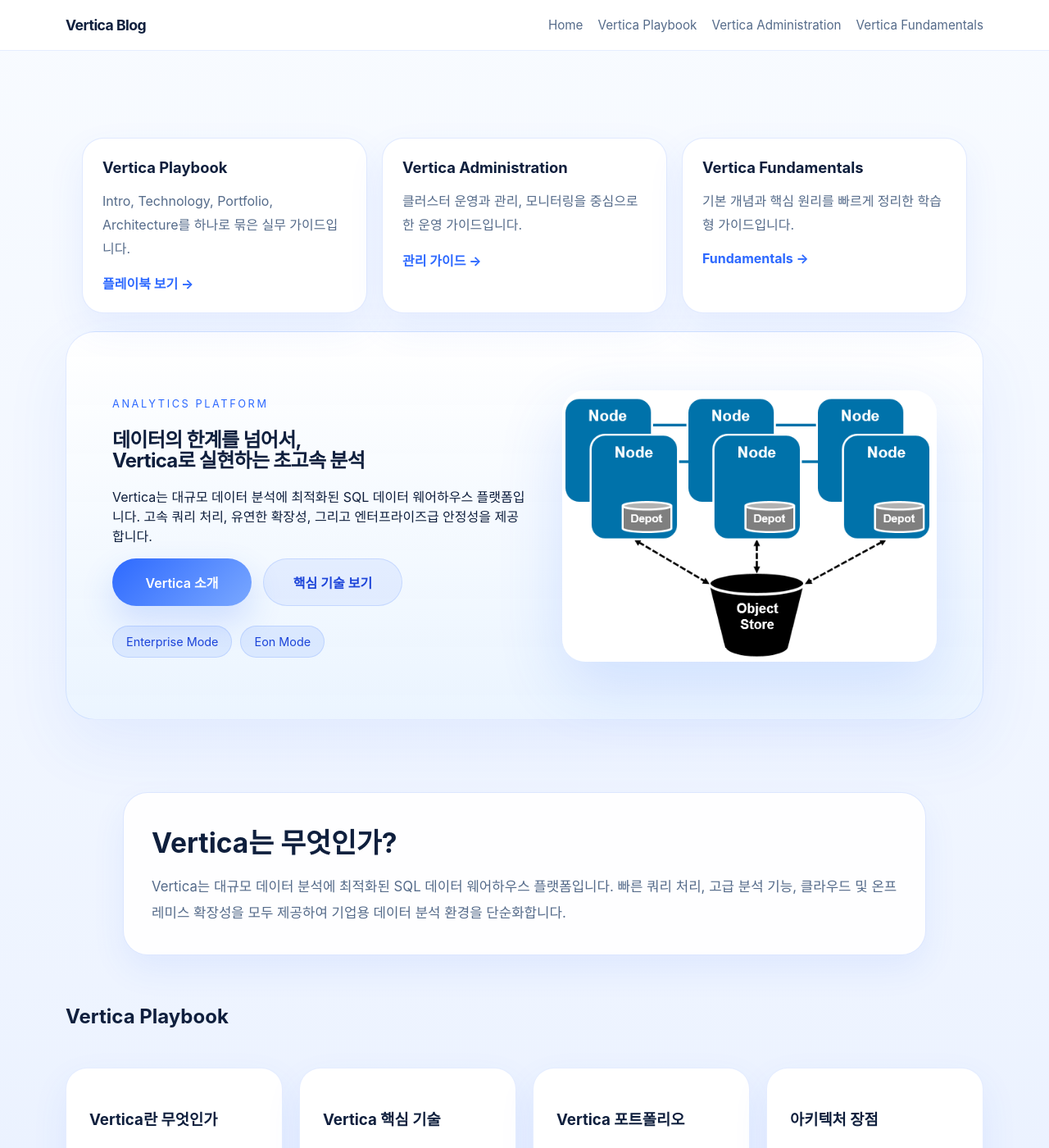
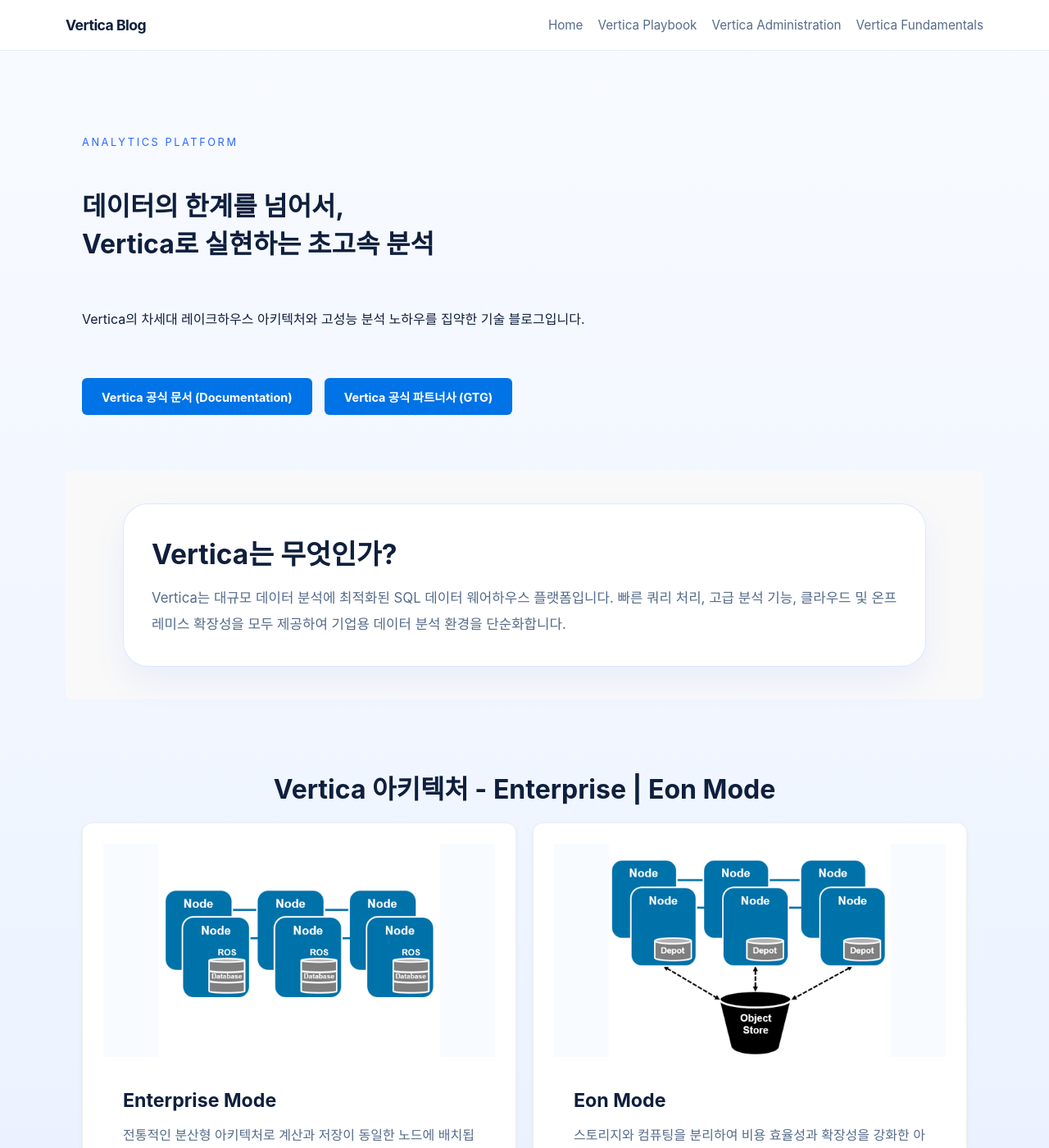
Before and after one commit to JIN0326/vertica_blog, a Jekyll site: the page built from index.md, in a window 1280 px wide and 1400 px high. Shown: the whole window at 82% size. Built offline with Jekyll 4.4.1, drawn with Linux system fonts in a browser that asks for light colours; some of the changed text lies outside the part shown.

Commit message:
Update blog content and styling

```diff
--- a/index.md
+++ b/index.md
@@ -3,51 +3,52 @@
 layout: default
 ---
 
-<section class="top-links-section">
-  <div class="top-links">
-    <article class="top-link-card">
-      <h3>Vertica Playbook</h3>
-      <p>Intro, Technology, Portfolio, Architecture를 하나로 묶은 실무 가이드입니다.</p>
-      <a href="#playbook">플레이북 보기 →</a>
-    </article>
-    <article class="top-link-card">
-      <h3>Vertica Administration</h3>
-      <p>클러스터 운영과 관리, 모니터링을 중심으로 한 운영 가이드입니다.</p>
-      <a href="#administration">관리 가이드 →</a>
-    </article>
-    <article class="top-link-card">
-      <h3>Vertica Fundamentals</h3>
-      <p>기본 개념과 핵심 원리를 빠르게 정리한 학습형 가이드입니다.</p>
-      <a href="#fundamentals">Fundamentals →</a>
-    </article>
-  </div>
-</section>
+<div class="hero-container" style="display: flex; flex-wrap: wrap; gap: 40px; align-items: flex-start; justify-content: space-between; padding: 20px;">
 
-<section class="hero-banner">
-  <div class="hero-copy">
+  <div class="hero-content" style="flex: 1; min-width: 300px;">
     <span class="eyebrow">Analytics Platform</span>
-    <h1>데이터의 한계를 넘어서,<br>Vertica로 실현하는 초고속 분석</h1>
-    <p>Vertica는 대규모 데이터 분석에 최적화된 SQL 데이터 웨어하우스 플랫폼입니다. 고속 쿼리 처리, 유연한 확장성, 그리고 엔터프라이즈급 안정성을 제공합니다.</p>
-    <div class="hero-actions">
-      <a class="button primary" href="{{ '/what-is-vertica' | relative_url }}">Vertica 소개</a>
-      <a class="button secondary" href="{{ '/technology' | relative_url }}">핵심 기술 보기</a>
-    </div>
-    <div class="hero-badges">
-      <span>Enterprise Mode</span>
-      <span>Eon Mode</span>
+    <h1>데이터의 한계를 넘어서, <br> Vertica로 실현하는 초고속 분석</h1>
+    <p>Vertica의 차세대 레이크하우스 아키텍처와 고성능 분석 노하우를 집약한 기술 블로그입니다.</p>
+    <div class="link-container" style="display: flex; gap: 15px; margin-top: 25px;">
+    <a href="https://docs.vertica.com/26.1.x/en/" target="_blank" style="padding: 12px 24px; background-color: #0073e6; color: white; border-radius: 6px; text-decoration: none; font-weight: bold; font-size: 0.9rem;">
+        Vertica 공식 문서 (Documentation)
+    </a>
+    <a href="http://www.gtgsc.com/gtg/sub/bigdata/vertica.php" target="_blank" style="padding: 12px 24px; background-color: #0073e6; color: white;  border-radius: 6px; text-decoration: none; font-weight: bold; font-size: 0.9rem;">
+        Vertica 공식 파트너사 (GTG)
+    </a>
     </div>
   </div>
-  <div class="hero-media">
-    <img src="{{ '/image/EonMode.png' | relative_url }}" alt="Vertica Eon Mode" />
-  </div>
-</section>
+</div>
 
-<section id="administration" class="summary-section">
+<section class="summary-section" style="padding: 40px 20px; background-color: #f9f9f9; border-radius: 8px;">
   <div class="summary-inner">
     <h2>Vertica는 무엇인가?</h2>
     <p>Vertica는 대규모 데이터 분석에 최적화된 SQL 데이터 웨어하우스 플랫폼입니다. 빠른 쿼리 처리, 고급 분석 기능, 클라우드 및 온프레미스 확장성을 모두 제공하여 기업용 데이터 분석 환경을 단순화합니다.</p>
   </div>
 </section>
+
+<section class="architecture-section" style="padding: 40px 20px;">
+  <h2 style="margin-bottom: 20px;">Vertica 아키텍처 - Enterprise | Eon Mode</h2>
+  <div class="architecture-grid" style="display: flex; gap: 20px; flex-wrap: wrap;">
+
+    <article class="mode-card" style="flex: 1; min-width: 300px; border: 1px solid #eee; padding: 25px; border-radius: 12px; box-shadow: 0 2px 5px rgba(0,0,0,0.05);">
+      <img src="{{ '/image/EnteroriseMode.png' | relative_url }}" alt="Vertica Enterprise Mode" style="width: 100%; margin-bottom: 15px;"/>
+      <div>
+        <h3>Enterprise Mode</h3>
+        <p>전통적인 분산형 아키텍처로 계산과 저장이 동일한 노드에 배치됩니다. 고성능 및 낮은 지연 시간 분석이 필요한 환경에서 적합하며, 전체 시스템을 하나의 클러스터로 관리합니다.</p>
+      </div>
+    </article>
+
+    <article class="mode-card" style="flex: 1; min-width: 300px; border: 1px solid #eee; padding: 25px; border-radius: 12px; box-shadow: 0 2px 5px rgba(0,0,0,0.05);">
+      <img src="{{ '/image/EonMode.png' | relative_url }}" alt="Vertica Eon Mode" style="width: 100%; margin-bottom: 15px;"/>
+      <div>
+        <h3>Eon Mode</h3>
+        <p>스토리지와 컴퓨팅을 분리하여 비용 효율성과 확장성을 강화한 아키텍처입니다. Object Storage 기반으로 데이터를 중앙에 저장하고, 필요에 따라 컴퓨팅 리소스를 유연하게 확장할 수 있습니다.</p>
+      </div>
+    </article>
+  </div>
+</section>
+
 
 <section id="playbook" class="playbook-section">
   <h2>Vertica Playbook</h2>
@@ -75,29 +76,9 @@
   </div>
 </section>
 
-<section class="architecture-section">
-  <h2>Vertica 아키텍처 - Enterprise | Eon Mode</h2>
-  <div class="architecture-grid">
-    <article class="mode-card">
-      <img src="{{ '/image/EnteroriseMode.png' | relative_url }}" alt="Vertica Enterprise Mode" />
-      <div>
-        <h3>Enterprise Mode</h3>
-        <p>계산과 저장이 동일한 노드에 배치된 전통적인 클러스터 아키텍처입니다. 낮은 지연 시간과 고성능 분석이 필요한 환경에 적합합니다.</p>
-      </div>
-    </article>
-    <article class="mode-card">
-      <img src="{{ '/image/EonMode.png' | relative_url }}" alt="Vertica Eon Mode" />
-      <div>
-        <h3>Eon Mode</h3>
-        <p>컴퓨팅과 스토리지를 분리하여 비용 효율성을 높인 아키텍처입니다. Object Storage 기반으로 데이터를 중앙에 저장하고, 필요에 따라 컴퓨팅을 유연하게 확장할 수 있습니다.</p>
-      </div>
-    </article>
-  </div>
-</section>
-
-<section id="fundamentals" class="overview-section">
+<section style="margin-top: 48px; padding: 30px; background-color: #f0f4f8; border-radius: 10px;">
   <h2 class="section-title">이 블로그에서 확인할 수 있는 내용</h2>
-  <ul class="feature-list">
+  <ul class="feature-list" style="line-height: 1.8;">
     <li>Vertica의 데이터 분석 플랫폼 개요</li>
     <li>대용량 분석에 최적화된 아키텍처 설명</li>
     <li>클라우드와 온프레미스 환경 지원 전략</li>
```
Also changed, not shown: image/EnteroriseMode.png, image/EonMode.png.
